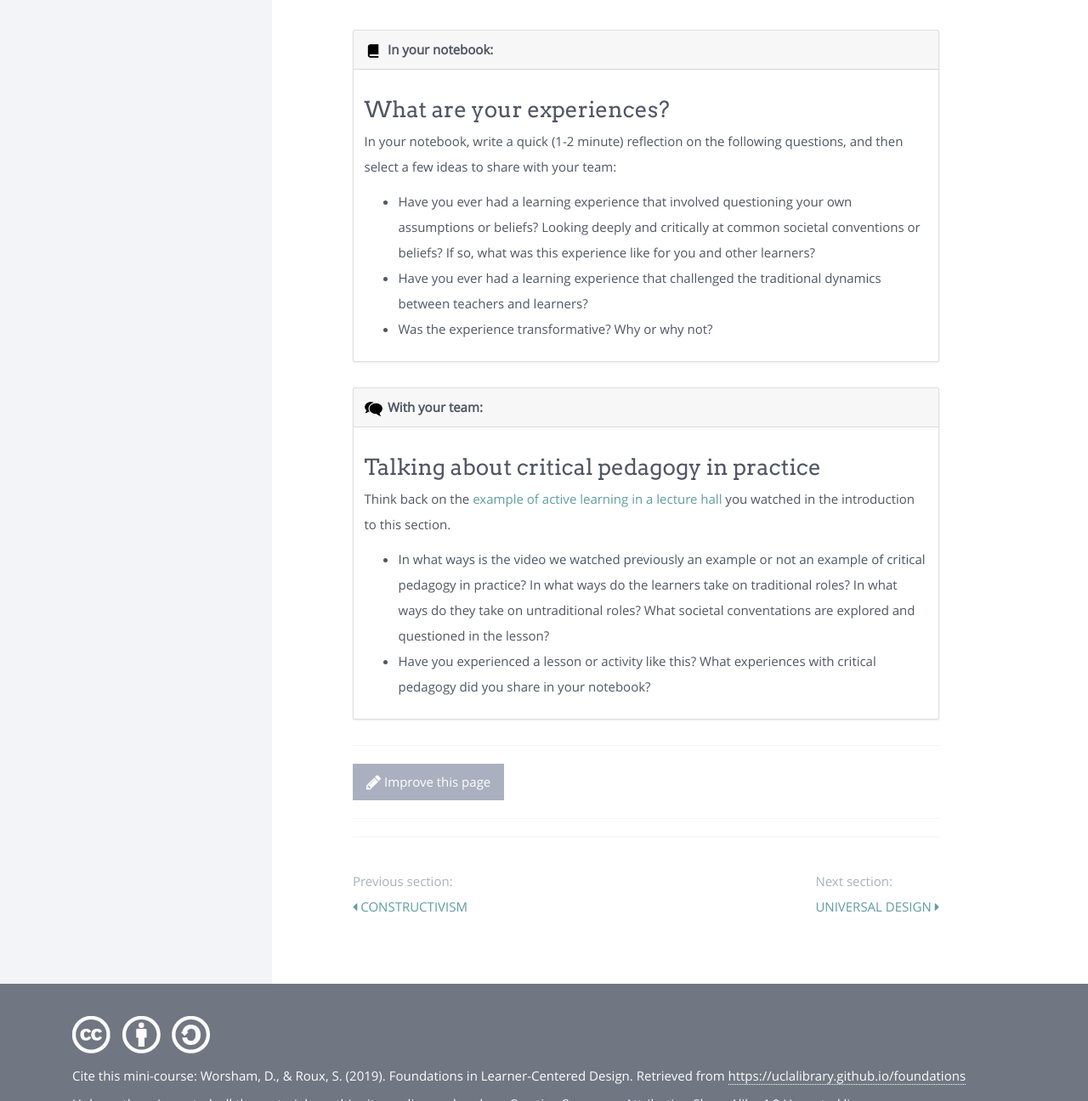
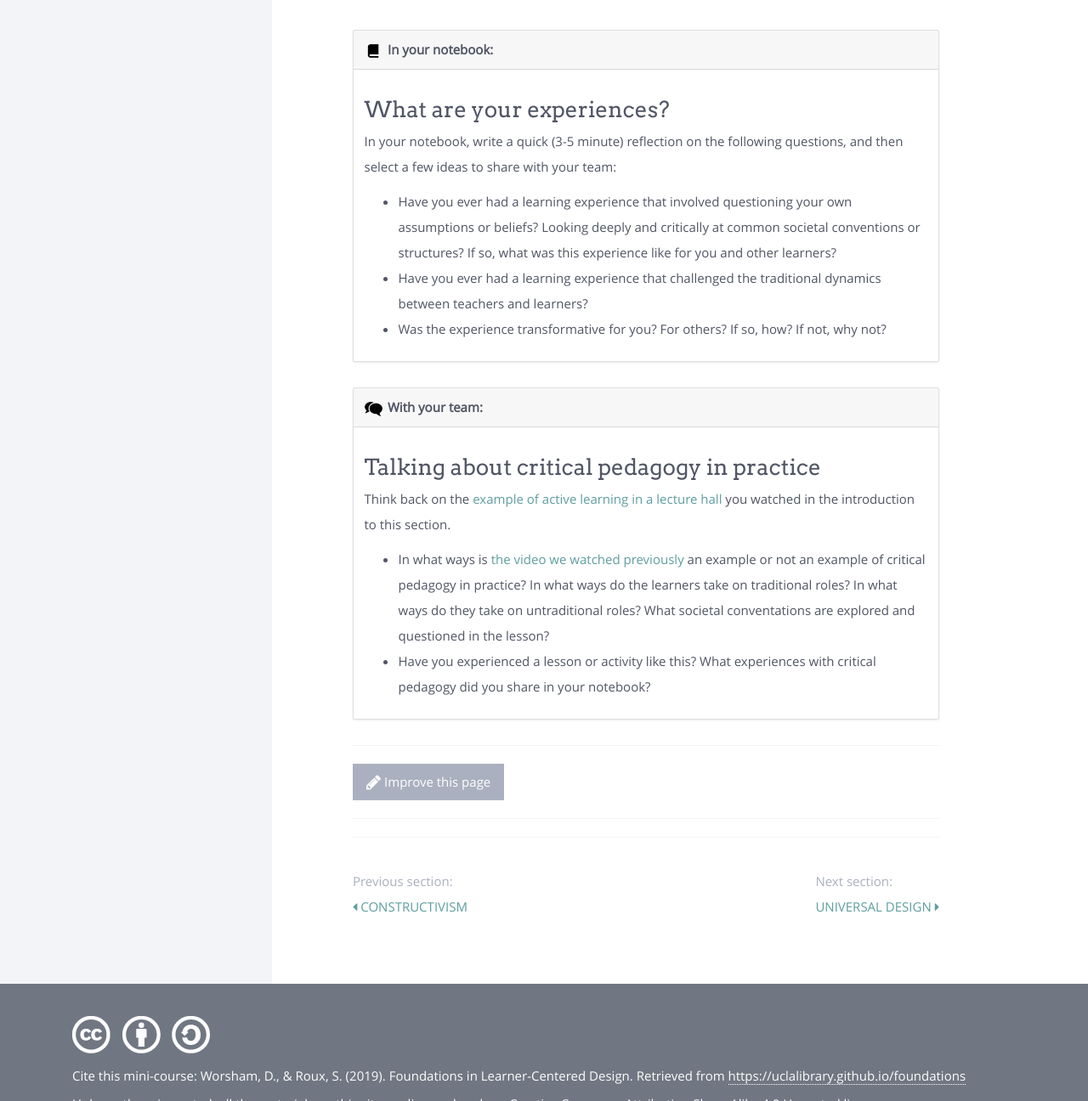
Before and after one commit to UCLALibrary/foundations, a Jekyll site: the page built from modules/key-ideas/_posts/2000-01-04-critical-pedagogy.html, in a window 1280 px wide and 1400 px high, scrolled down 981 px, cut to the strip 104-1400 px from the top of the window. Shown: the whole strip at 85% size. Built offline with Jekyll 4.4.1, drawn with Linux system fonts in a browser that asks for light colours; nearby versions of some CDN libraries.

Commit message:
Update 2000-01-04-critical-pedagogy.html

```diff
--- a/modules/key-ideas/_posts/2000-01-04-critical-pedagogy.html
+++ b/modules/key-ideas/_posts/2000-01-04-critical-pedagogy.html
@@ -19,11 +19,11 @@ title: Critical Pedagogy
   </div>
   <div class="card-body">
     <h3 class="card-title">What are your experiences?</h3>
-    <p class="card-text">In your notebook, write a quick (1-2 minute) reflection on the following questions, and then select a few ideas to share with your team:</p>
+    <p class="card-text">In your notebook, write a quick (3-5 minute) reflection on the following questions, and then select a few ideas to share with your team:</p>
     <ul>
-        <li>Have you ever had a learning experience that involved questioning your own assumptions or beliefs? Looking deeply and critically at common societal conventions or beliefs? If so, what was this experience like for you and other learners?</li>
+        <li>Have you ever had a learning experience that involved questioning your own assumptions or beliefs? Looking deeply and critically at common societal conventions or structures? If so, what was this experience like for you and other learners?</li>
         <li>Have you ever had a learning experience that challenged the traditional dynamics between teachers and learners?</li>
-        <li>Was the experience transformative? Why or why not?</li>
+        <li>Was the experience transformative for you? For others? If so, how? If not, why not?</li>
     </ul>
   </div>
 </div>
@@ -36,7 +36,7 @@ title: Critical Pedagogy
     <h3 class="card-title">Talking about critical pedagogy in practice</h3>
     <p class="card-text">Think back on the <a href="{{ '/modules/key-ideas/key-ideas/' | absolute_url }}" target="_blank">example of active learning in a lecture hall</a> you watched in the introduction to this section.</p>
     <ul>
-        <li>In what ways is the video we watched previously an example or not an example of critical pedagogy in practice? In what ways do the learners take on traditional roles? In what ways do they take on untraditional roles? What societal conventations are explored and questioned in the lesson?</li>
+        <li>In what ways is <a href="{{ '/modules/key-ideas/key-ideas/' | absolute_url }}" target="_blank">the video we watched previously</a> an example or not an example of critical pedagogy in practice? In what ways do the learners take on traditional roles? In what ways do they take on untraditional roles? What societal conventations are explored and questioned in the lesson?</li>
         <li>Have you experienced a lesson or activity like this? What experiences with critical pedagogy did you share in your notebook?</li>
     </ul>
   </div>
```
